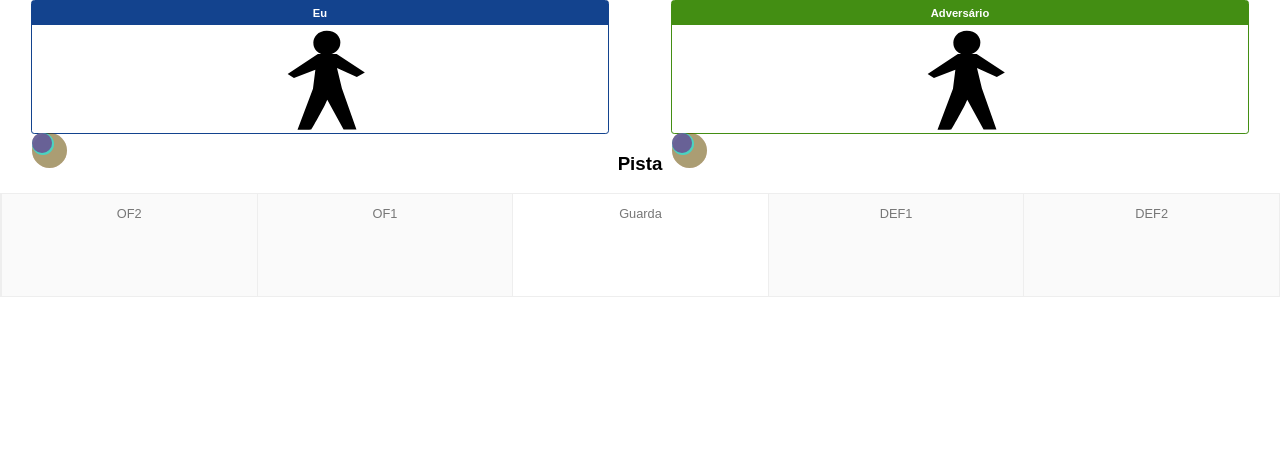
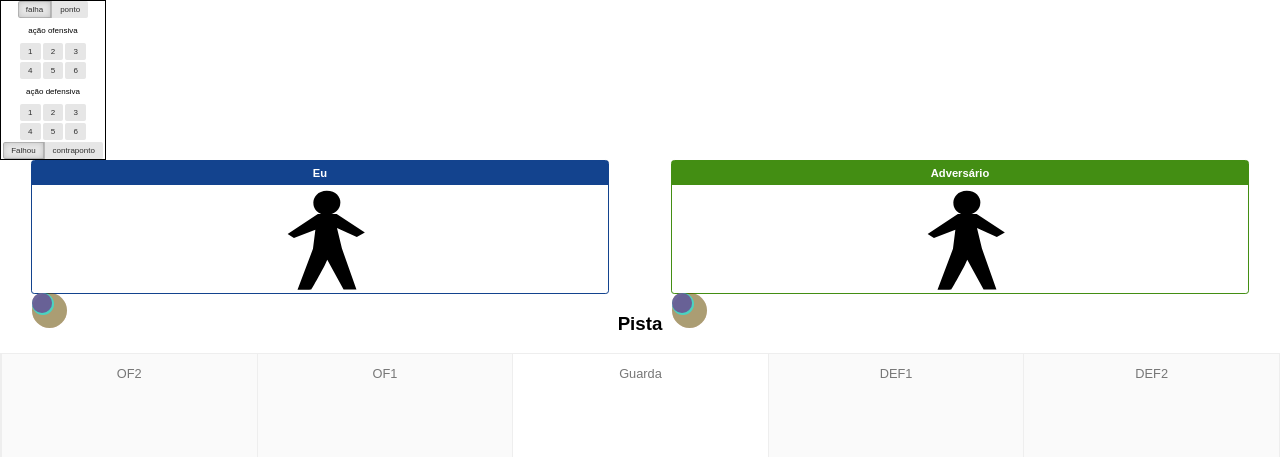
Before and after one commit to dbconrado/esgrima, a PHP site: page / in a window 1280 px wide. Shown: the top 457 px of the page. Run offline with PHP 8.4, Linux system fonts and the light colour scheme; some libraries are stand-ins or nearby versions.

Commit message:
div de acoes feito

```diff
--- a/public/css/esgrima-base.css
+++ b/public/css/esgrima-base.css
@@ -75,3 +75,18 @@ div[id^=zona-] {
 main h3 {
   text-align: center;
 }
+
+#acoes {
+  width: 13em;
+  border: 1px solid;
+  font-size: 50%;
+}
+
+#acoes div {
+  width: 100%;
+  text-align: center;
+}
+
+.botoes {
+  margin-bottom: 2px;
+}
--- a/public/index.html
+++ b/public/index.html
@@ -23,6 +23,43 @@
     <!-- menu vai aqui dentro -->
   </header>
   <main>
+
+    <div id="acoes">
+      <div class="pure-button-group botoesacoes" role="group">
+        <button class="pure-button pure-button-active" data-tipo="falha">falha</button>
+        <button class="pure-button botao-ponto" data-tipo="ponto">ponto</button>
+      </div>
+      <div class="botoesacoes">
+        <p>ação ofensiva</p>
+        <div class="botoes">
+          <button class="pure-button">1</button>
+          <button class="pure-button">2</button>
+          <button class="pure-button">3</button>
+        </div>
+        <div class="botoes">
+          <button class="pure-button">4</button>
+          <button class="pure-button">5</button>
+          <button class="pure-button">6</button>
+        </div>
+      </div>
+      <div class="botoesacoes">
+        <p>ação defensiva</p>
+        <div class="botoes">
+          <button class="pure-button">1</button>
+          <button class="pure-button">2</button>
+          <button class="pure-button">3</button>
+        </div>
+        <div class="botoes">
+          <button class="pure-button">4</button>
+          <button class="pure-button">5</button>
+          <button class="pure-button">6</button>
+        </div>
+      </div>
+      <div class="pure-button-group botoesacoes">
+        <button class="pure-button pure-button-active">Falhou</button>
+        <button class="pure-button">contraponto</button>
+      </div>
+    </div>
 
     <!-- boneco -->
     <div id="boneco" class="pure-g">
--- a/public/js/gerenciador-toques.js
+++ b/public/js/gerenciador-toques.js
@@ -83,3 +83,29 @@ function posicionarMarcadores(atleta) {
 	peDir.style.left = x + 'px';
 	peDir.style.top = y + 'px';
 }
+
+var Selecionador = function(divBotoesAcoes) {
+	this.div = divBotoesAcoes;
+
+	this.selecionar = function(botao) {
+		divBotoesAcoes.querySelectorAll('.pure-button-active')
+			.forEach(e => e.classList.remove('pure-button-active'));
+		botao.classList.add('pure-button-active');
+	};
+
+	this.div.querySelectorAll('.pure-button')
+		.forEach(e => {
+			e.addEventListener('click', ev => {
+				this.selecionar(ev.target);
+			})
+		});
+}
+
+function configurarBotoesAcao() {
+	let acoes = document.querySelector('#acoes');
+
+	var selecionadores = [];
+	acoes.querySelectorAll('.botoesacoes').forEach(ba => {
+		selecionadores.push(new Selecionador(ba));
+	});
+}
```
Also changed, not shown: public/js/app.js.
